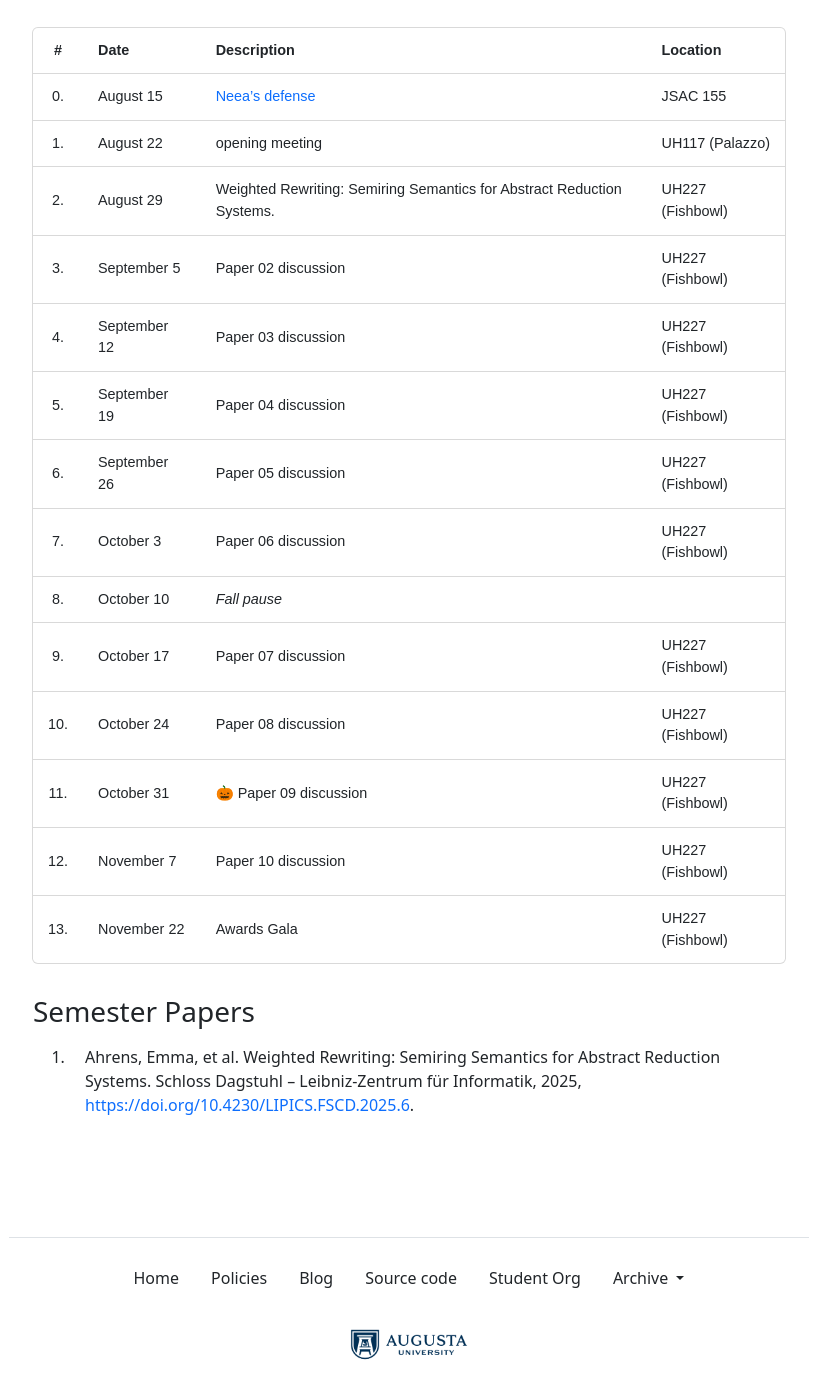
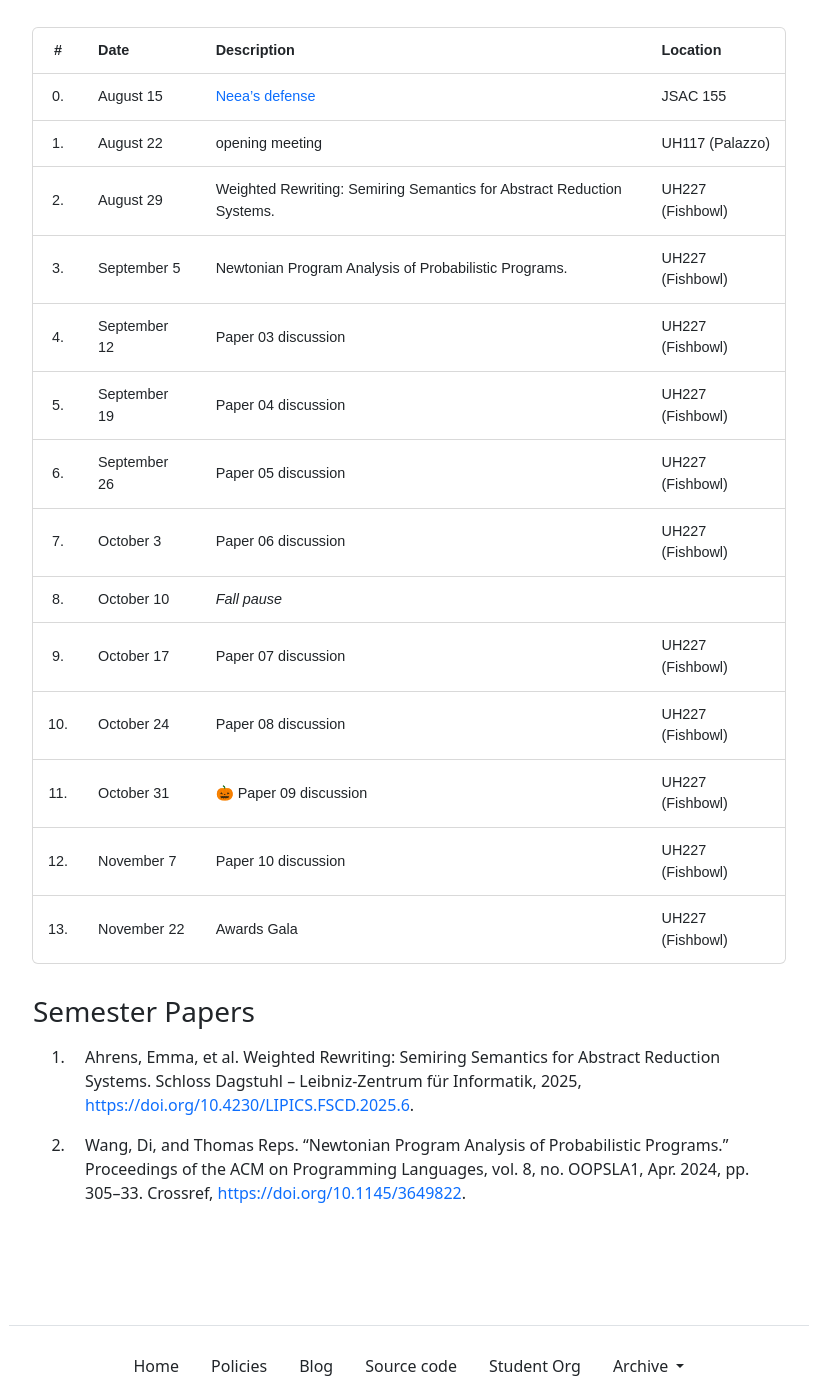
Before and after one commit to the-au-forml-lab/plgroup, a Jekyll site: the page built from docs/index.md, in a window 1280 px wide and 1400 px high, scrolled down 632 px. Shown: the whole window, without its empty margins (231-1048 px from the left). Built offline with Jekyll 4.4.1, drawn with Linux system fonts in a browser that asks for light colours.

Commit message:
[create-pull-request] automated change

```diff
--- a/data/history.txt
+++ b/data/history.txt
@@ -48,3 +48,4 @@
 10.1145/3656421
 10.1145/3689745
 10.4230/LIPICS.FSCD.2025.6
+10.1145/3649822
--- a/docs/index.md
+++ b/docs/index.md
@@ -32,7 +32,7 @@ organization.
 | 0.  | August 15    | [Neea's defense][1]    | JSAC 155         |
 | 1.  | August 22    | opening meeting        | UH117 (Palazzo)  |
 | 2.  | August 29    | Weighted Rewriting: Semiring Semantics for Abstract Reduction Systems.    | UH227 (Fishbowl) |
-| 3.  | September 5  | Paper 02 discussion    | UH227 (Fishbowl) |
+| 3.  | September 5  | Newtonian Program Analysis of Probabilistic Programs.    | UH227 (Fishbowl) |
 | 4.  | September 12 | Paper 03 discussion    | UH227 (Fishbowl) |
 | 5.  | September 19 | Paper 04 discussion    | UH227 (Fishbowl) |
 | 6.  | September 26 | Paper 05 discussion    | UH227 (Fishbowl) |
--- a/docs/papers.md
+++ b/docs/papers.md
@@ -1 +1,2 @@
 1. Ahrens, Emma, et al. Weighted Rewriting: Semiring Semantics for Abstract Reduction Systems. Schloss Dagstuhl – Leibniz-Zentrum für Informatik, 2025, <https://doi.org/10.4230/LIPICS.FSCD.2025.6>.
+1. Wang, Di, and Thomas Reps. “Newtonian Program Analysis of Probabilistic Programs.” Proceedings of the ACM on Programming Languages, vol. 8, no. OOPSLA1, Apr. 2024, pp. 305–33. Crossref, <https://doi.org/10.1145/3649822>.
```
